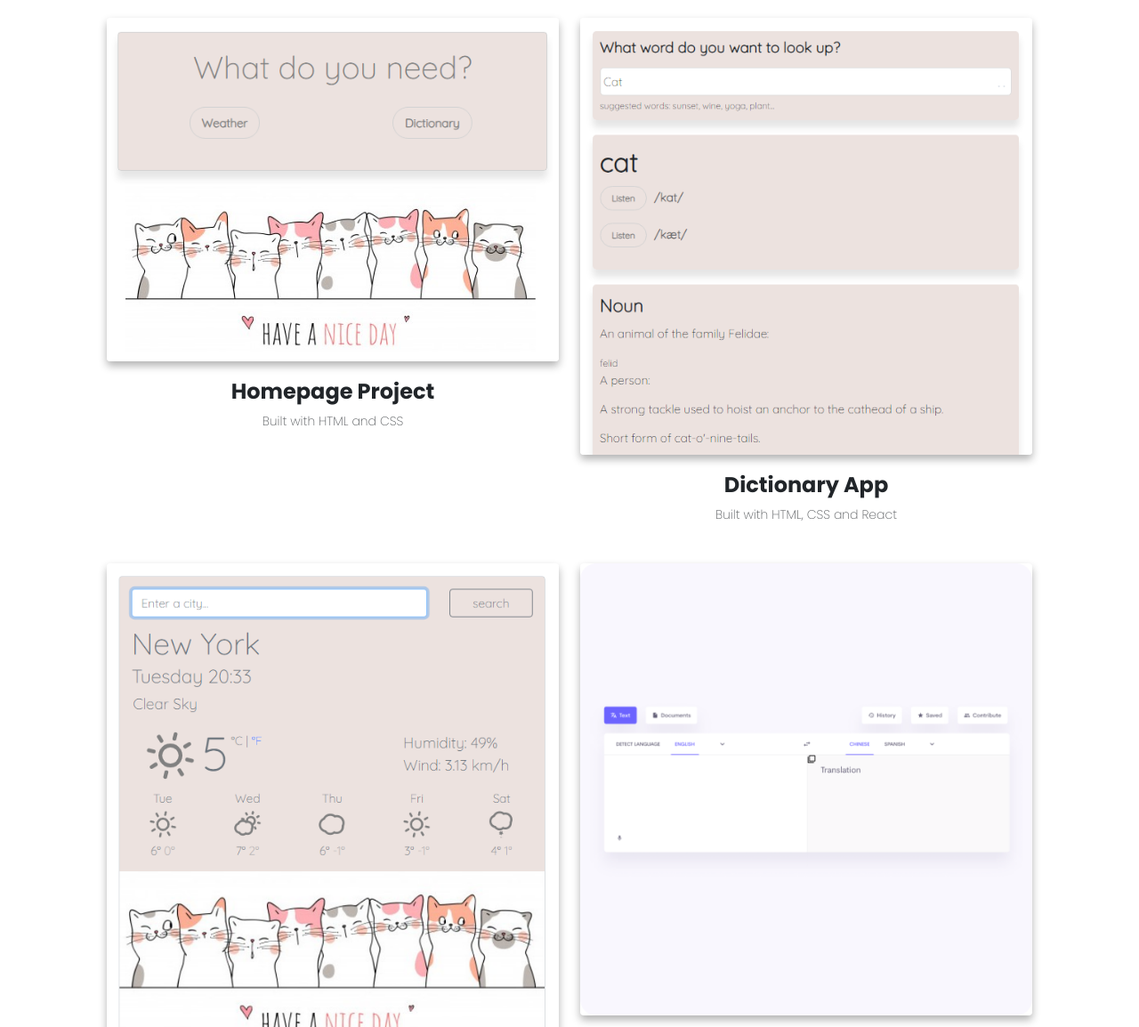
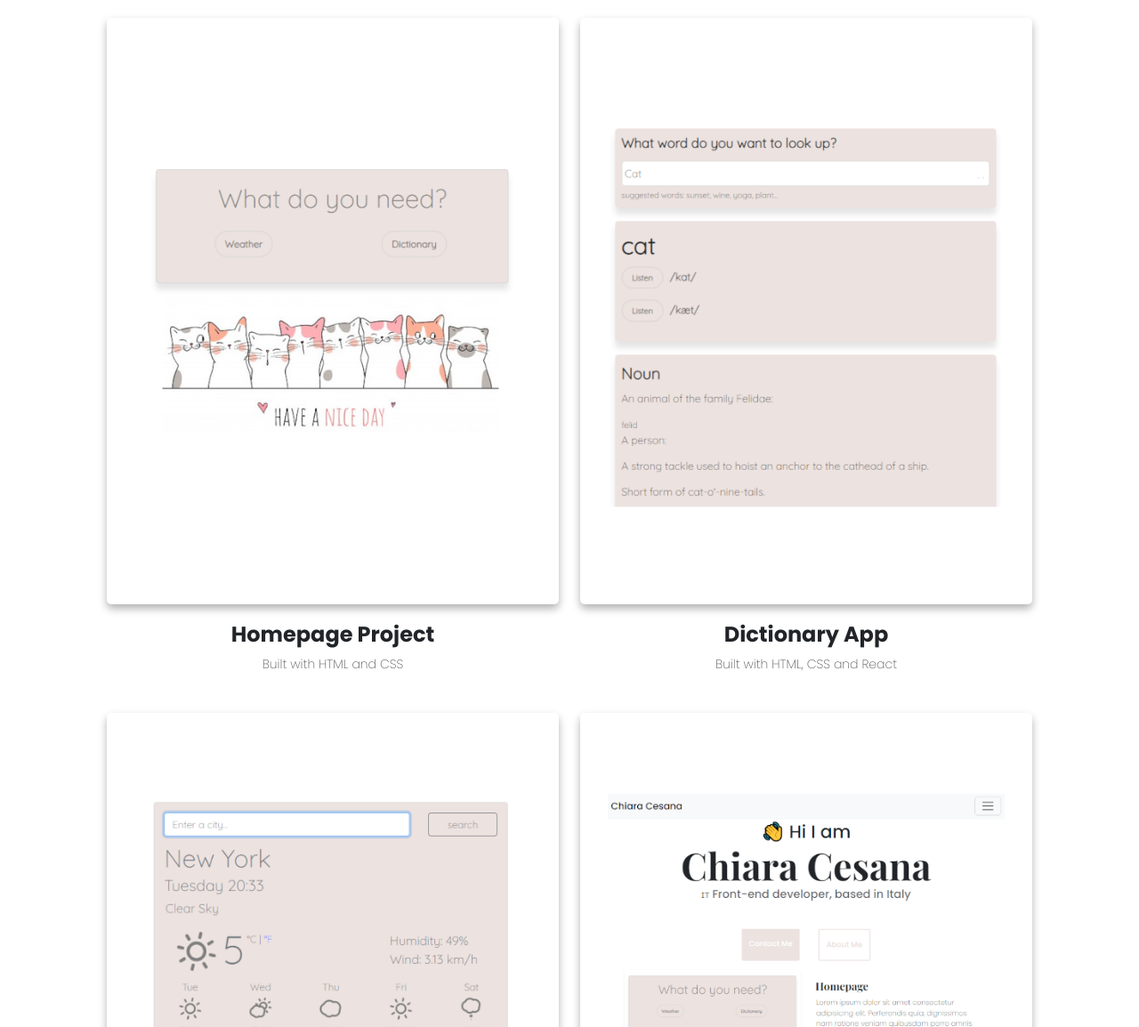
Before and after one commit to ChiaCesa/Portfolio-project, a plain HTML site: page work.html in a window 1280 px wide. Shown: the part 340-1494 px from the top of the page at 89% size. Drawn offline with nearby package versions, Linux system fonts and the light colour scheme.

Commit message:
improve image

```diff
--- a/css/styles.css
+++ b/css/styles.css
@@ -49,6 +49,9 @@
 .active {
   color: var(--branding-color) !important;
 }
+.photo {
+  border-radius: 10px;
+}
 h1,
 h2,
 h3,
@@ -88,8 +91,8 @@ p {
   line-height: 27px;
   padding: 15px 30px;
 }
-.img-fluid {
-  border-radius: 4px;
+.homepage-photo {
+  border-radius: 5px;
   box-shadow: 0 5px 10px rgba(0, 0, 0, 0.3);
 }
 .homepage-photo {
--- a/work.html
+++ b/work.html
@@ -34,7 +34,7 @@
     <nav class="navbar navbar-expand-lg sticky-top bg-white opacity-75">
       <div class="container">
         <a class="navbar-brand" href="/about.html">
-          <img src="/images/person.png" alt="" class="logo rounded" />
+          <img src="/images/Logo.jpg" alt="" class="logo rounded" />
         </a>
         <button
           class="navbar-toggler"
@@ -70,28 +70,44 @@
         <h1 class="mb-4">Take a look at what I've been working on!</h1>
         <div class="row">
           <div class="col-md-6 mb-4">
-            <img src="/images/homepage.png" class="img-fluid mb-3" alt="" />
+            <img
+              src="/images/homepageDef.png"
+              class="img-fluid homepage-photo mb-3"
+              alt=""
+            />
             <h3 class="text-center m-0">Homepage Project</h3>
             <p class="text-center text-muted">Built with HTML and CSS</p>
           </div>
           <div class="col-md-6 mb-4">
-            <img src="/images/dictionary.png" class="img-fluid mb-3" alt="" />
+            <img
+              src="/images/dictionaryDef.png"
+              class="img-fluid homepage-photo mb-3"
+              alt=""
+            />
             <h3 class="text-center m-0">Dictionary App</h3>
             <p class="text-center text-muted">Built with HTML, CSS and React</p>
           </div>
         </div>
         <div class="row">
           <div class="col-md-6 mb-4">
-            <img src="/images/weather.png" class="img-fluid mb-3" alt="" />
+            <img
+              src="/images/weatherDef.png"
+              class="img-fluid homepage-photo mb-3"
+              alt=""
+            />
             <h3 class="text-center m-0">Weather Project</h3>
             <p class="text-center text-muted">
               Built with HTML, CSS and Javascript
             </p>
           </div>
           <div class="col-md-6">
-            <img src="/images/project4.png" class="img-fluid mb-3" alt="" />
+            <img
+              src="/images/portfolioDef.png"
+              class="img-fluid homepage-photo mb-3"
+              alt=""
+            />
             <h3 class="text-center m-0">Translation App</h3>
-            <p class="text-center text-muted">Built with HTML, CSS and React</p>
+            <p class="text-center text-muted">Built with HTML and CSS</p>
           </div>
         </div>
       </div>
```
Also changed, not shown: about.html (+2 -2 lines), contact.html (+1 -1 lines), index.html (+26 -5 lines), images/Logo.jpg (added), images/dictionary.png (deleted), images/dictionaryDef.png (added), images/homepage.png (deleted), images/homepageDef.png (added), images/me.jpg (added), images/person.png (deleted), images/portfolioDef.png (added), images/project4.png (deleted), images/weather.png (deleted), images/weatherDef.png (added).
